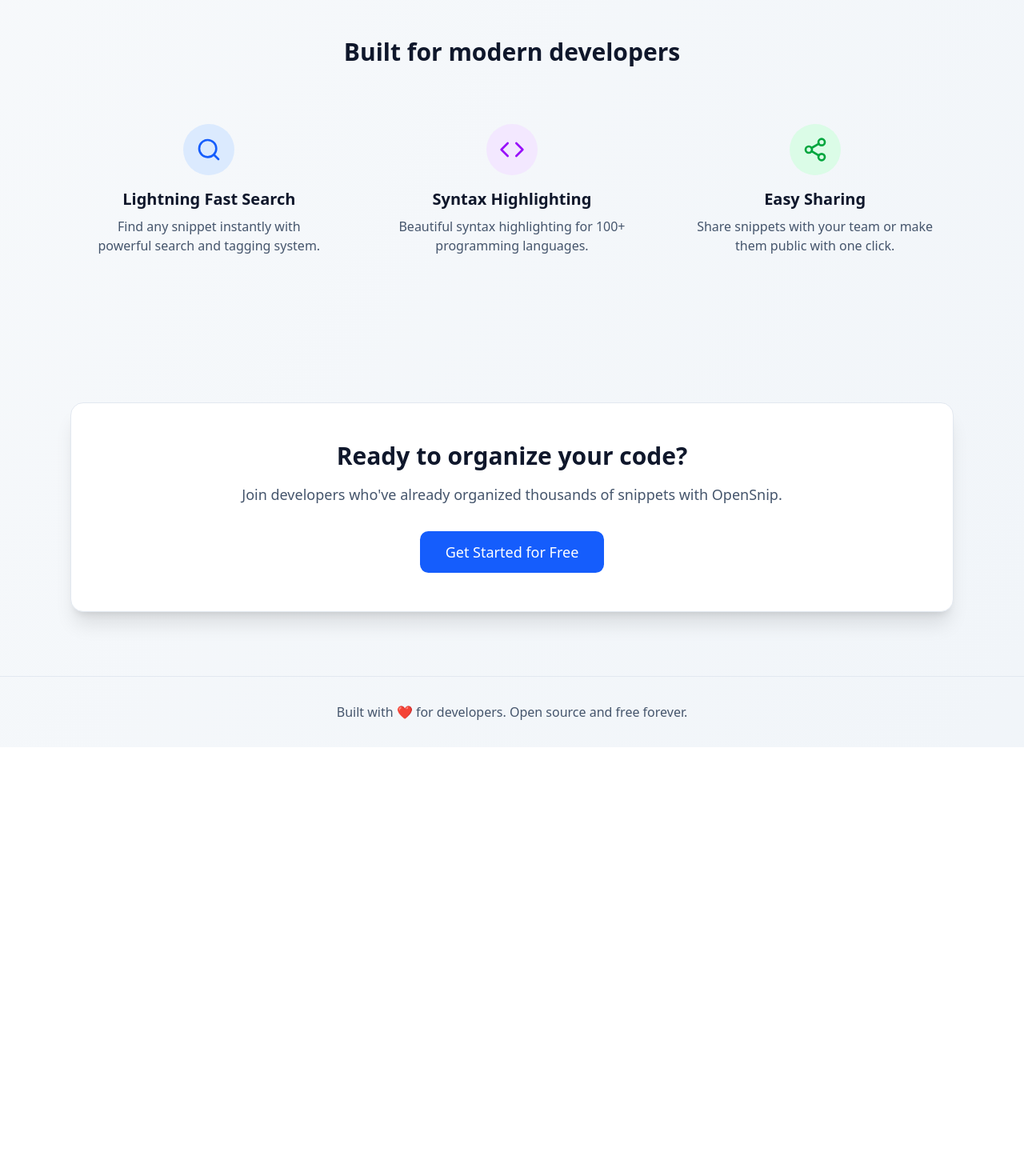
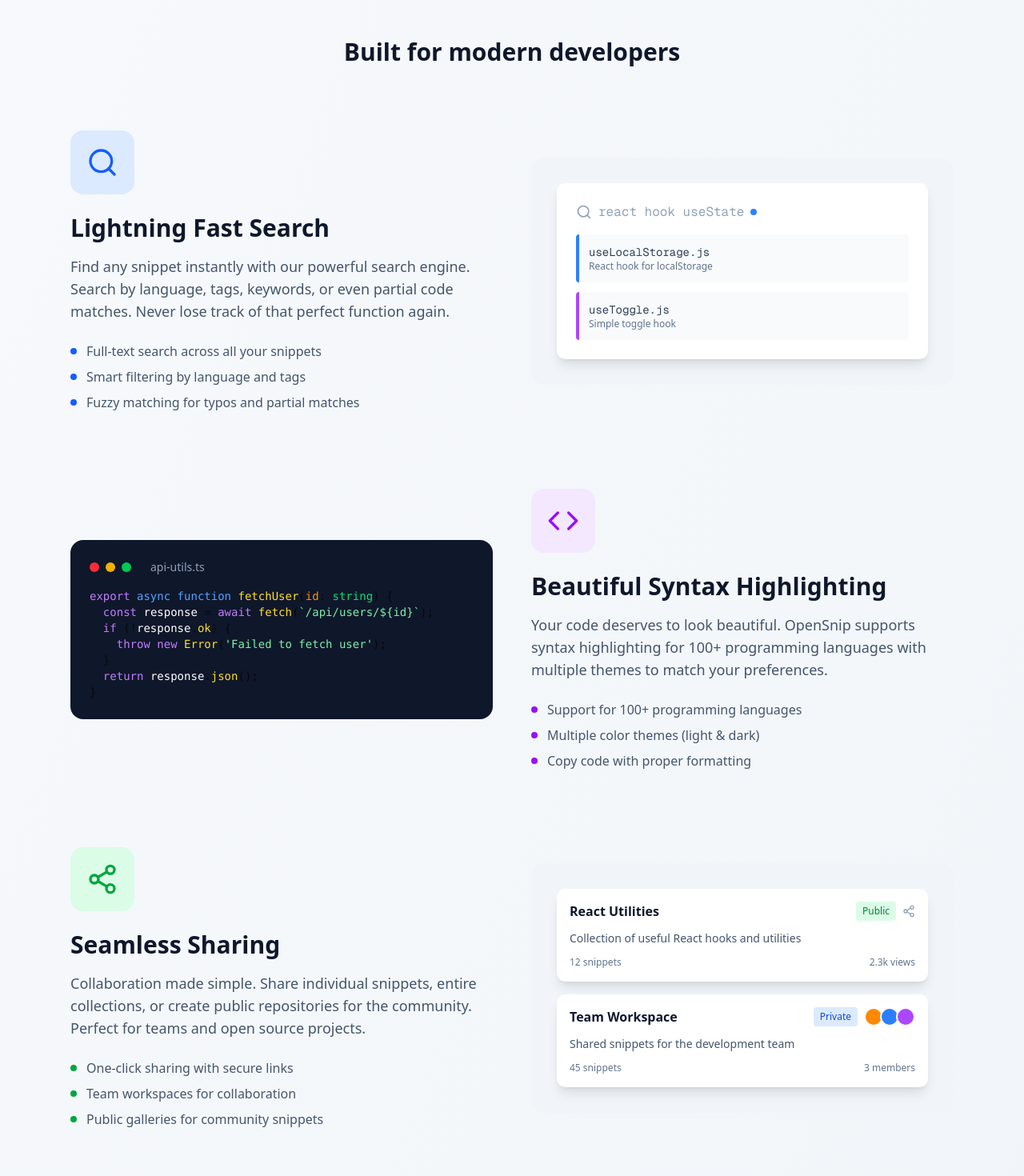
Before and after one commit to PrathamGhaywat/opensnip, a Next.js app: page / in a window 1280 px wide. Shown: the part 1020-2490 px from the top of the page at 80% size. Before the commit the page ends 1954 px from the top, so only its background shows below. Built offline with nearby package versions, Linux system fonts and the light colour scheme.

Commit message:
gave each feature it's own individual section. updated footer

```diff
--- a/app/page.tsx
+++ b/app/page.tsx
@@ -87,36 +87,177 @@ const useLocalStorage = (key, initialValue) => {
 
         {/* Features Section */}
         <section id="features" className="py-20">
-          <h2 className="text-3xl font-bold text-center text-slate-900 dark:text-white mb-12">
+          <h2 className="text-3xl font-bold text-center text-slate-900 dark:text-white mb-20">
             Built for modern developers
           </h2>
-          <div className="grid md:grid-cols-3 gap-8">
-            <div className="text-center p-6">
-              <div className="bg-blue-100 dark:bg-blue-900/20 w-16 h-16 rounded-full flex items-center justify-center mx-auto mb-4">
-                <Search className="h-8 w-8 text-blue-600" />
+
+          {/* Feature 1: Lightning Fast Search */}
+          <div className="mb-24">
+            <div className="grid lg:grid-cols-2 gap-12 items-center">
+              <div>
+                <div className="bg-blue-100 dark:bg-blue-900/20 w-20 h-20 rounded-2xl flex items-center justify-center mb-6">
+                  <Search className="h-10 w-10 text-blue-600" />
+                </div>
+                <h3 className="text-3xl font-bold text-slate-900 dark:text-white mb-4">
+                  Lightning Fast Search
+                </h3>
+                <p className="text-lg text-slate-600 dark:text-slate-300 mb-6">
+                  Find any snippet instantly with our powerful search engine. Search by language, tags,
+                  keywords, or even partial code matches. Never lose track of that perfect function again.
+                </p>
+                <ul className="space-y-2 text-slate-600 dark:text-slate-300">
+                  <li className="flex items-center">
+                    <div className="w-2 h-2 bg-blue-600 rounded-full mr-3"></div>
+                    Full-text search across all your snippets
+                  </li>
+                  <li className="flex items-center">
+                    <div className="w-2 h-2 bg-blue-600 rounded-full mr-3"></div>
+                    Smart filtering by language and tags
+                  </li>
+                  <li className="flex items-center">
+                    <div className="w-2 h-2 bg-blue-600 rounded-full mr-3"></div>
+                    Fuzzy matching for typos and partial matches
+                  </li>
+                </ul>
               </div>
-              <h3 className="text-xl font-semibold text-slate-900 dark:text-white mb-2">Lightning Fast Search</h3>
-              <p className="text-slate-600 dark:text-slate-300">
-                Find any snippet instantly with powerful search and tagging system.
-              </p>
+              <div className="bg-slate-100 dark:bg-slate-800 rounded-2xl p-8">
+                <div className="bg-white dark:bg-slate-900 rounded-lg p-6 shadow-lg">
+                  <div className="flex items-center space-x-2 mb-4">
+                    <Search className="h-5 w-5 text-slate-400" />
+                    <span className="text-slate-400 font-mono">react hook useState</span>
+                    <div className="w-2 h-2 bg-blue-500 rounded-full animate-pulse"></div>
+                  </div>
+                  <div className="space-y-3">
+                    <div className="bg-slate-50 dark:bg-slate-800 p-3 rounded border-l-4 border-blue-500">
+                      <div className="font-mono text-sm text-slate-700 dark:text-slate-300">useLocalStorage.js</div>
+                      <div className="text-xs text-slate-500">React hook for localStorage</div>
+                    </div>
+                    <div className="bg-slate-50 dark:bg-slate-800 p-3 rounded border-l-4 border-purple-500">
+                      <div className="font-mono text-sm text-slate-700 dark:text-slate-300">useToggle.js</div>
+                      <div className="text-xs text-slate-500">Simple toggle hook</div>
+                    </div>
+                  </div>
+                </div>
+              </div>
             </div>
-            <div className="text-center p-6">
-              <div className="bg-purple-100 dark:bg-purple-900/20 w-16 h-16 rounded-full flex items-center justify-center mx-auto mb-4">
-                <Code className="h-8 w-8 text-purple-600" />
+          </div>
+
+          {/* Feature 2: Syntax Highlighting */}
+          <div className="mb-24">
+            <div className="grid lg:grid-cols-2 gap-12 items-center">
+              <div className="lg:order-2">
+                <div className="bg-purple-100 dark:bg-purple-900/20 w-20 h-20 rounded-2xl flex items-center justify-center mb-6">
+                  <Code className="h-10 w-10 text-purple-600" />
+                </div>
+                <h3 className="text-3xl font-bold text-slate-900 dark:text-white mb-4">
+                  Beautiful Syntax Highlighting
+                </h3>
+                <p className="text-lg text-slate-600 dark:text-slate-300 mb-6">
+                  Your code deserves to look beautiful. OpenSnip supports syntax highlighting for 100+
+                  programming languages with multiple themes to match your preferences.
+                </p>
+                <ul className="space-y-2 text-slate-600 dark:text-slate-300">
+                  <li className="flex items-center">
+                    <div className="w-2 h-2 bg-purple-600 rounded-full mr-3"></div>
+                    Support for 100+ programming languages
+                  </li>
+                  <li className="flex items-center">
+                    <div className="w-2 h-2 bg-purple-600 rounded-full mr-3"></div>
+                    Multiple color themes (light & dark)
+                  </li>
+                  <li className="flex items-center">
+                    <div className="w-2 h-2 bg-purple-600 rounded-full mr-3"></div>
+                    Copy code with proper formatting
+                  </li>
+                </ul>
               </div>
-              <h3 className="text-xl font-semibold text-slate-900 dark:text-white mb-2">Syntax Highlighting</h3>
-              <p className="text-slate-600 dark:text-slate-300">
-                Beautiful syntax highlighting for 100+ programming languages.
-              </p>
+              <div className="lg:order-1 bg-slate-900 rounded-2xl p-6">
+                <div className="flex items-center space-x-2 mb-4">
+                  <div className="w-3 h-3 bg-red-500 rounded-full"></div>
+                  <div className="w-3 h-3 bg-yellow-500 rounded-full"></div>
+                  <div className="w-3 h-3 bg-green-500 rounded-full"></div>
+                  <span className="text-slate-400 text-sm ml-4">api-utils.ts</span>
+                </div>
+                <pre className="text-sm font-mono overflow-x-auto">
+                  <code>
+                    <span className="text-purple-400">export</span> <span className="text-blue-400">async</span> <span className="text-blue-400">function</span> <span className="text-yellow-300">fetchUser</span>(<span className="text-orange-400">id</span>: <span className="text-green-400">string</span>) {'{'}
+                    {'\n'}  <span className="text-purple-400">const</span> <span className="text-white">response</span> = <span className="text-purple-400">await</span> <span className="text-yellow-300">fetch</span>(<span className="text-green-300">{`\`/api/users/\${id}\``}</span>);
+                    {'\n'}  <span className="text-purple-400">if</span> (!<span className="text-white">response</span>.<span className="text-yellow-300">ok</span>) {'{'}
+                    {'\n'}    <span className="text-purple-400">throw</span> <span className="text-purple-400">new</span> <span className="text-yellow-300">Error</span>(<span className="text-green-300">&apos;Failed to fetch user&apos;</span>);
+                    {'\n'}  {'}'}
+                    {'\n'}  <span className="text-purple-400">return</span> <span className="text-white">response</span>.<span className="text-yellow-300">json</span>();
+                    {'\n'}{'}'}
+                  </code>
+                </pre>
+              </div>
             </div>
-            <div className="text-center p-6">
-              <div className="bg-green-100 dark:bg-green-900/20 w-16 h-16 rounded-full flex items-center justify-center mx-auto mb-4">
-                <Share2 className="h-8 w-8 text-green-600" />
+          </div>
+
+          {/* Feature 3: Easy Sharing */}
+          <div className="mb-12">
+            <div className="grid lg:grid-cols-2 gap-12 items-center">
+              <div>
+                <div className="bg-green-100 dark:bg-green-900/20 w-20 h-20 rounded-2xl flex items-center justify-center mb-6">
+                  <Share2 className="h-10 w-10 text-green-600" />
+                </div>
+                <h3 className="text-3xl font-bold text-slate-900 dark:text-white mb-4">
+                  Seamless Sharing
+                </h3>
+                <p className="text-lg text-slate-600 dark:text-slate-300 mb-6">
+                  Collaboration made simple. Share individual snippets, entire collections, or create
+                  public repositories for the community. Perfect for teams and open source projects.
+                </p>
+                <ul className="space-y-2 text-slate-600 dark:text-slate-300">
+                  <li className="flex items-center">
+                    <div className="w-2 h-2 bg-green-600 rounded-full mr-3"></div>
+                    One-click sharing with secure links
+                  </li>
+                  <li className="flex items-center">
+                    <div className="w-2 h-2 bg-green-600 rounded-full mr-3"></div>
+                    Team workspaces for collaboration
+                  </li>
+                  <li className="flex items-center">
+                    <div className="w-2 h-2 bg-green-600 rounded-full mr-3"></div>
+                    Public galleries for community snippets
+                  </li>
+                </ul>
               </div>
-              <h3 className="text-xl font-semibold text-slate-900 dark:text-white mb-2">Easy Sharing</h3>
-              <p className="text-slate-600 dark:text-slate-300">
-                Share snippets with your team or make them public with one click.
-              </p>
+              <div className="bg-slate-100 dark:bg-slate-800 rounded-2xl p-8">
+                <div className="space-y-4">
+                  <div className="bg-white dark:bg-slate-900 rounded-lg p-4 shadow-lg">
+                    <div className="flex items-center justify-between mb-3">
+                      <span className="font-semibold text-slate-900 dark:text-white">React Utilities</span>
+                      <div className="flex items-center space-x-2">
+                        <span className="text-xs bg-green-100 dark:bg-green-900/30 text-green-700 dark:text-green-400 px-2 py-1 rounded">Public</span>
+                        <Share2 className="h-4 w-4 text-slate-400" />
+                      </div>
+                    </div>
+                    <p className="text-sm text-slate-600 dark:text-slate-400 mb-3">Collection of useful React hooks and utilities</p>
+                    <div className="flex items-center justify-between text-xs text-slate-500">
+                      <span>12 snippets</span>
+                      <span>2.3k views</span>
+                    </div>
+                  </div>
+                  <div className="bg-white dark:bg-slate-900 rounded-lg p-4 shadow-lg">
+                    <div className="flex items-center justify-between mb-3">
+                      <span className="font-semibold text-slate-900 dark:text-white">Team Workspace</span>
+                      <div className="flex items-center space-x-2">
+                        <span className="text-xs bg-blue-100 dark:bg-blue-900/30 text-blue-700 dark:text-blue-400 px-2 py-1 rounded">Private</span>
+                        <div className="flex -space-x-1">
+                          <div className="w-6 h-6 bg-orange-400 rounded-full border-2 border-white dark:border-slate-900"></div>
+                          <div className="w-6 h-6 bg-blue-500 rounded-full border-2 border-white dark:border-slate-900"></div>
+                          <div className="w-6 h-6 bg-purple-500 rounded-full border-2 border-white dark:border-slate-900"></div>
+                        </div>
+                      </div>
+                    </div>
+                    <p className="text-sm text-slate-600 dark:text-slate-400 mb-3">Shared snippets for the development team</p>
+                    <div className="flex items-center justify-between text-xs text-slate-500">
+                      <span>45 snippets</span>
+                      <span>3 members</span>
+                    </div>
+                  </div>
+                </div>
+              </div>
             </div>
           </div>
         </section>
@@ -141,7 +282,7 @@ const useLocalStorage = (key, initialValue) => {
       <footer className="border-t border-slate-200 dark:border-slate-800 py-8">
         <div className="max-w-6xl mx-auto px-6 text-center">
           <p className="text-slate-600 dark:text-slate-400">
-            Built with ❤️ for developers. Open source and free forever.
+            Open source and free for Individuals and Selfhosting forever.
           </p>
         </div>
       </footer>
```
